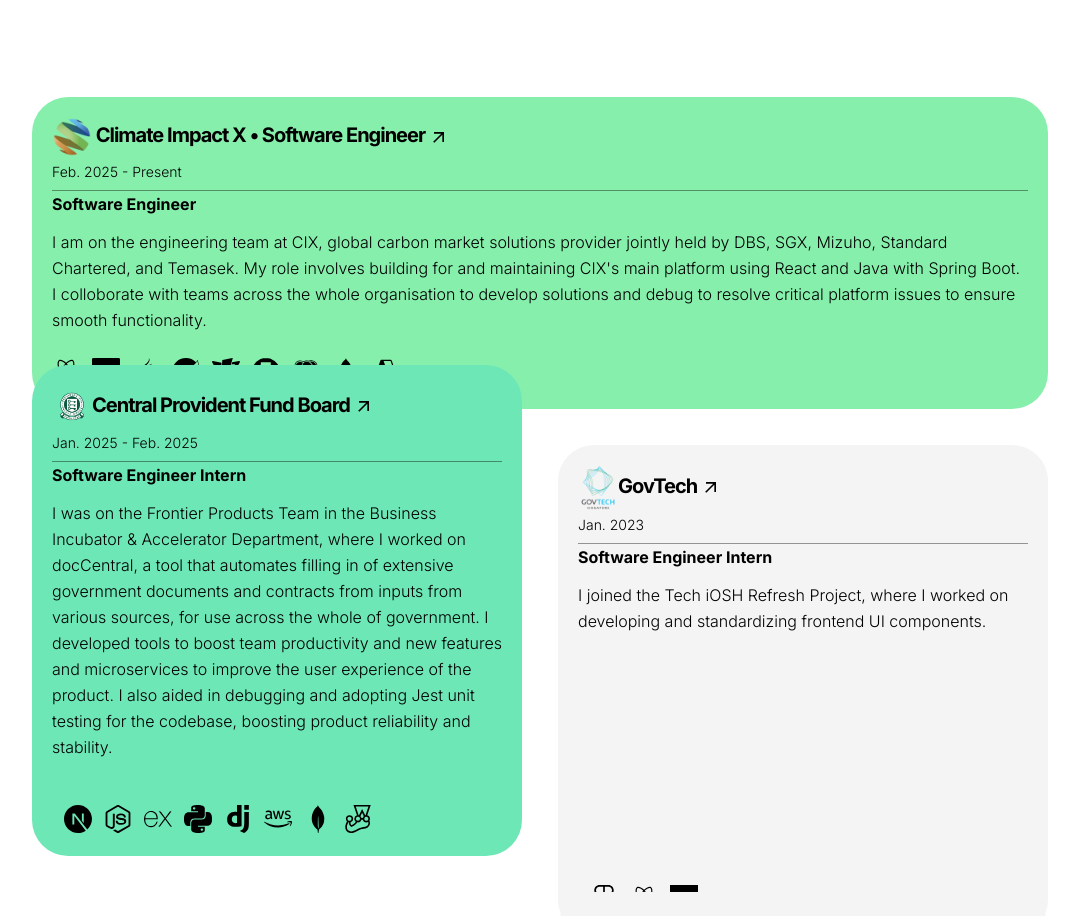
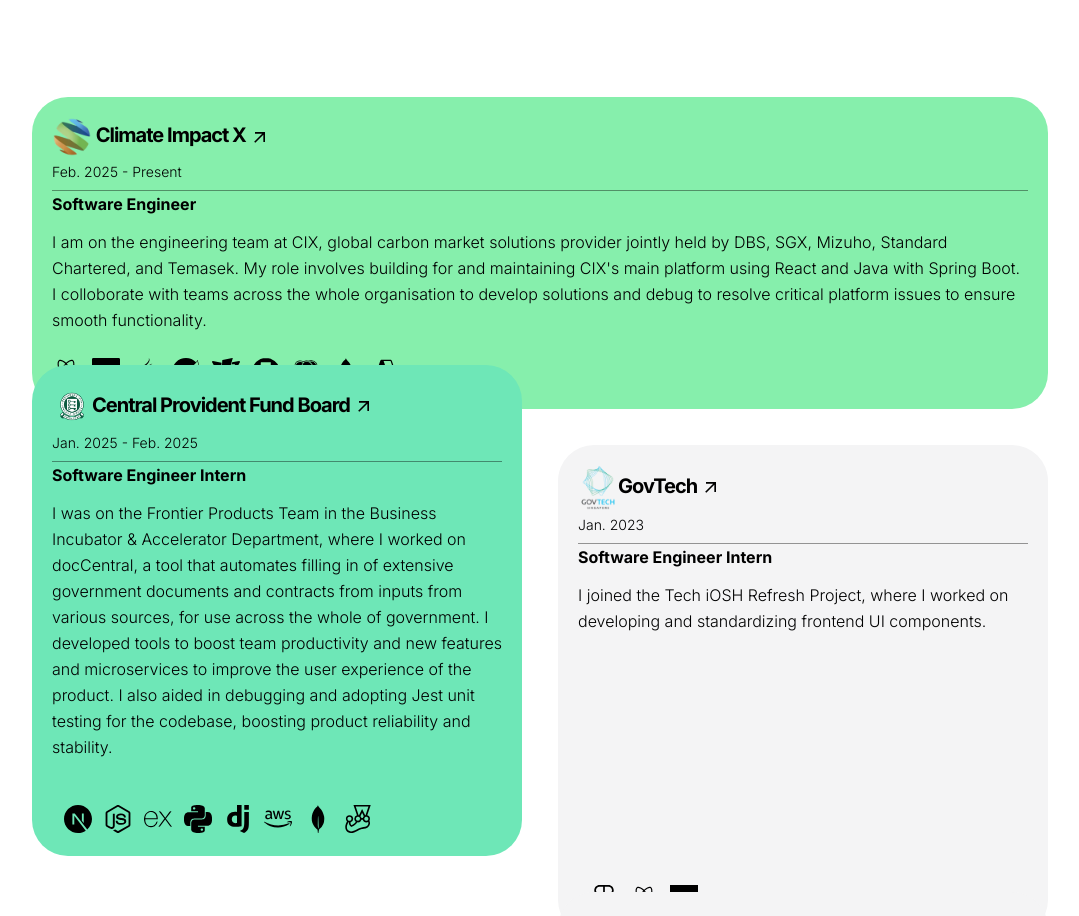
Before and after one commit to safarinexus/edgar-teong, a Next.js app: page / in a window 1280 px wide. Shown: the part 2320-3236 px from the top of the page, without its empty margins (100-1179 px from the left). Built offline with nearby package versions, Linux system fonts and the light colour scheme.

Commit message:
small fix on work

```diff
--- a/app/components/Work.tsx
+++ b/app/components/Work.tsx
@@ -92,7 +92,7 @@ const Work = () => {
                                 className="inline w-6 sm:w-10"
                                 alt={currJob.company + " logo"}
                         />
-                        {currJob.company} • {currJob.position}
+                        {currJob.company}
                         <MdArrowOutward id="work-link-arrow" className="inline w-5 ml-1 group-hover:animate-hoverDiagonal transition-transform"/>
                     </a>
                     <p className="text-sm sm:font-light sm:my-[5px]">{currJob.dates}</p>
```
